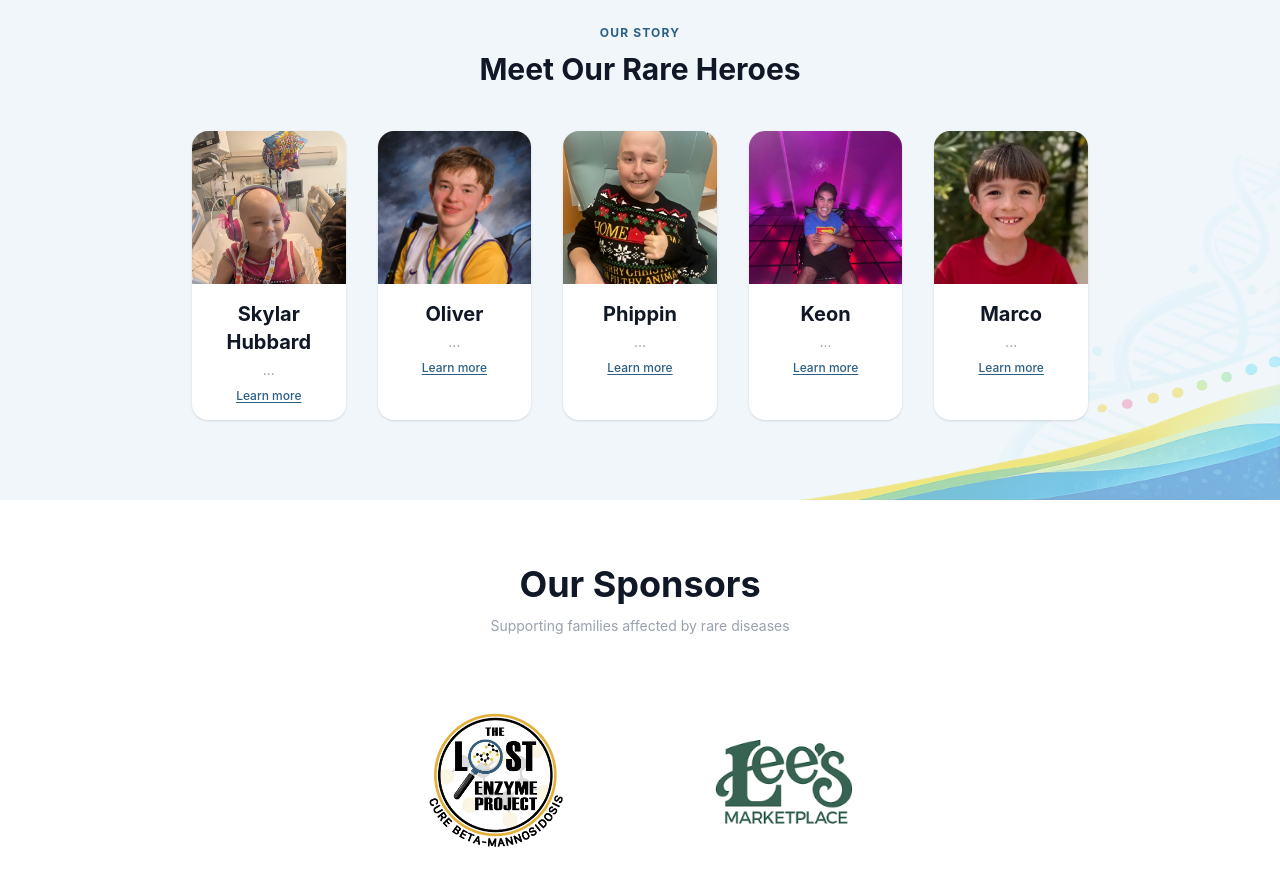
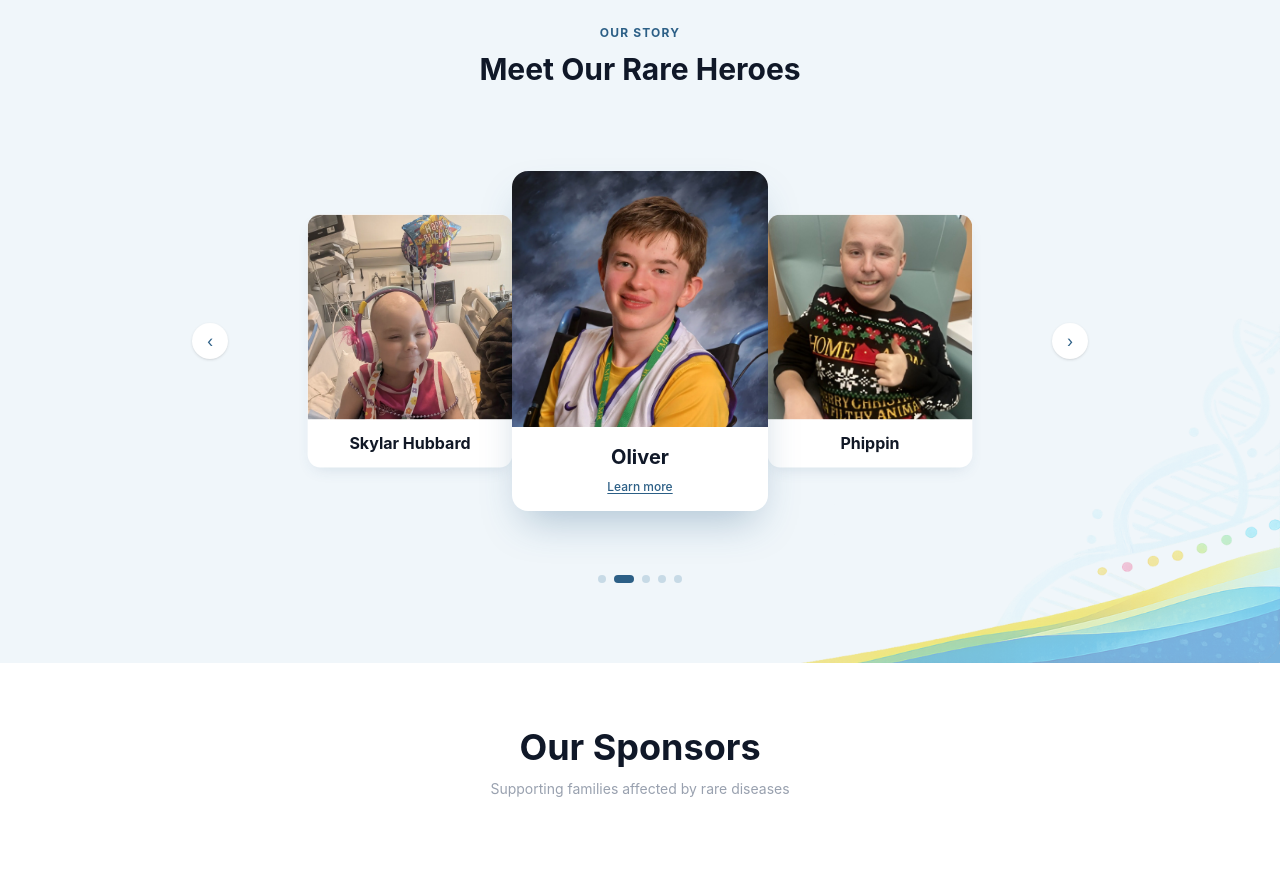
Before and after one commit to inwang123/rarediseaseweb, a React (Vite) app: page / in a window 1280 px wide. Shown: the part 1940-2815 px from the top of the page. Built offline with nearby package versions, Linux system fonts and the light colour scheme.

Commit message:
Added carousel to main page

```diff
--- a/src/components/Story.jsx
+++ b/src/components/Story.jsx
@@ -1,4 +1,4 @@
-import { useState } from "react";
+import { useState, useEffect, useRef, useCallback } from "react";
 
 const patients = [
   {
@@ -28,8 +28,89 @@ const patients = [
   }
 ];
 
+const AUTO_SCROLL_MS = 4500;
+const WHEEL_COOLDOWN_MS = 600;
+
+// Shortest signed distance from `index` to `center` around a circle of size `length`
+function circularOffset(index, center, length) {
+  let diff = index - center;
+  if (diff > length / 2) diff -= length;
+  if (diff < -length / 2) diff += length;
+  return diff;
+}
+
 export default function Story() {
   const [selected, setSelected] = useState(null);
+  const [current, setCurrent] = useState(0);
+  const [modalOpen, setModalOpen] = useState(false);
+
+  const autoScrollRef = useRef(null);
+  const lastWheelRef = useRef(0);
+  const trackRef = useRef(null);
+
+  const length = patients.length;
+
+  const goTo = useCallback(
+    (index) => {
+      setCurrent(((index % length) + length) % length);
+    },
+    [length]
+  );
+
+  const next = useCallback(() => goTo(current + 1), [current, goTo]);
+  const prev = useCallback(() => goTo(current - 1), [current, goTo]);
+
+  // Auto-scroll every few seconds, paused while the bio modal is open
+  useEffect(() => {
+    if (modalOpen) return;
+    autoScrollRef.current = setInterval(() => {
+      setCurrent((c) => (c + 1) % length);
+    }, AUTO_SCROLL_MS);
+    return () => clearInterval(autoScrollRef.current);
+  }, [modalOpen, length]);
+
+  const resetAutoScroll = useCallback(() => {
+    clearInterval(autoScrollRef.current);
+    if (modalOpen) return;
+    autoScrollRef.current = setInterval(() => {
+      setCurrent((c) => (c + 1) % length);
+    }, AUTO_SCROLL_MS);
+  }, [modalOpen, length]);
+
+  const handleWheel = useCallback(
+    (e) => {
+      e.preventDefault();
+      const now = Date.now();
+      if (now - lastWheelRef.current < WHEEL_COOLDOWN_MS) return;
+      lastWheelRef.current = now;
+
+      if (e.deltaY > 5 || e.deltaX > 5) {
+        next();
+        resetAutoScroll();
+      } else if (e.deltaY < -5 || e.deltaX < -5) {
+        prev();
+        resetAutoScroll();
+      }
+    },
+    [next, prev, resetAutoScroll]
+  );
+
+  useEffect(() => {
+    const node = trackRef.current;
+    if (!node) return;
+    node.addEventListener("wheel", handleWheel, { passive: false });
+    return () => node.removeEventListener("wheel", handleWheel);
+  }, [handleWheel]);
+
+  const openBio = (p) => {
+    setSelected(p);
+    setModalOpen(true);
+  };
+
+  const closeBio = () => {
+    setSelected(null);
+    setModalOpen(false);
+  };
 
   return (
     <div
@@ -58,32 +139,119 @@ export default function Story() {
           </h2>
         </div>
 
-        {/* Patient Cards */}
-        <div className="flex flex-col sm:flex-row gap-8 justify-center w-full">
-          {patients.map((p) => (
+        {/* Carousel */}
+        <div className="w-full flex flex-col items-center gap-6">
+          <div className="flex items-center gap-2 md:gap-6 w-full justify-center">
+            <button
+              onClick={() => {
+                prev();
+                resetAutoScroll();
+              }}
+              aria-label="Previous hero"
+              className="hidden sm:flex items-center justify-center w-9 h-9 rounded-full bg-white shadow-sm text-[#2c5f86] hover:bg-[#e9f2f8] transition-colors shrink-0"
+            >
+              ‹
+            </button>
+
+            <div
+              ref={trackRef}
+              className="relative w-full max-w-3xl mx-auto"
+              style={{ height: "420px", touchAction: "pan-y" }}
+            >
+              {patients.map((p, i) => {
+                const offset = circularOffset(i, current, length);
+                const abs = Math.abs(offset);
+
+                // Only render the center card and its immediate neighbors
+                if (abs > 1) return null;
+
+                const isCenter = offset === 0;
+                const scale = isCenter ? 1 : 0.8;
+                const translateX = offset * 230;
+                const opacity = 1;
+                const zIndex = isCenter ? 30 : 10;
+
+                return (
                   <div
                     key={p.name}
-              className="flex flex-col items-center text-center bg-white rounded-2xl shadow-sm overflow-hidden w-full max-w-xs mx-auto"
+                    className="absolute top-1/2 left-1/2 flex flex-col items-center text-center bg-white rounded-2xl overflow-hidden w-64"
+                    style={{
+                      transform: `translate(-50%, -50%) translateX(${translateX}px) scale(${scale})`,
+                      opacity,
+                      zIndex,
+                      boxShadow: isCenter
+                        ? "0 20px 40px -12px rgba(44, 95, 134, 0.35)"
+                        : "0 8px 20px -8px rgba(44, 95, 134, 0.18)",
+                      filter: isCenter ? "none" : "saturate(0.85)",
+                      transition:
+                        "transform 0.5s cubic-bezier(0.22, 1, 0.36, 1), opacity 0.5s ease, box-shadow 0.5s ease, filter 0.5s ease",
+                      cursor: isCenter ? "default" : "pointer",
+                    }}
+                    onClick={() => {
+                      if (!isCenter) {
+                        goTo(i);
+                        resetAutoScroll();
+                      }
+                    }}
                   >
                     <div className="w-full aspect-square overflow-hidden">
                       <img
                         src={p.img}
                         alt={p.name}
                         className="w-full h-full object-cover object-top"
+                        draggable={false}
                       />
                     </div>
                     <div className="p-4 flex flex-col items-center gap-1">
                       <h3 className="font-bold text-gray-900 text-xl">{p.name}</h3>
-                <p className="text-gray-400 text-sm">...</p>
+                      {isCenter && (
                         <button
-                  onClick={() => setSelected(p)}
+                          onClick={(e) => {
+                            e.stopPropagation();
+                            openBio(p);
+                          }}
                           className="mt-1 text-xs text-[#2c5f86] font-medium underline underline-offset-2"
                         >
                           Learn more
                         </button>
+                      )}
                     </div>
                   </div>
+                );
+              })}
+            </div>
+
+            <button
+              onClick={() => {
+                next();
+                resetAutoScroll();
+              }}
+              aria-label="Next hero"
+              className="hidden sm:flex items-center justify-center w-9 h-9 rounded-full bg-white shadow-sm text-[#2c5f86] hover:bg-[#e9f2f8] transition-colors shrink-0"
+            >
+              ›
+            </button>
+          </div>
+
+          {/* Dots */}
+          <div className="flex items-center gap-2">
+            {patients.map((p, i) => (
+              <button
+                key={p.name}
+                onClick={() => {
+                  goTo(i);
+                  resetAutoScroll();
+                }}
+                aria-label={`Go to ${p.name}`}
+                className="rounded-full transition-all"
+                style={{
+                  width: i === current ? "20px" : "8px",
+                  height: "8px",
+                  backgroundColor: i === current ? "#2c5f86" : "#c7dae6",
+                }}
+              />
             ))}
+          </div>
         </div>
       </section>
 
@@ -91,14 +259,14 @@ export default function Story() {
       {selected && (
         <div
           className="fixed inset-0 bg-black/50 z-50 flex items-center justify-center px-4"
-          onClick={() => setSelected(null)}
+          onClick={closeBio}
         >
           <div
             className="bg-white rounded-2xl shadow-xl max-w-md w-full overflow-y-auto max-h-[80vh] relative"
             onClick={(e) => e.stopPropagation()}
           >
             <button
-              onClick={() => setSelected(null)}
+              onClick={closeBio}
               className="absolute top-3 right-3 z-10 bg-white/80 backdrop-blur-sm rounded-full w-8 h-8 flex items-center justify-center text-gray-600 hover:text-gray-900 hover:bg-white shadow-sm transition-all"
             >
               ✕
```
Lines whose indentation alone changed are shown as unchanged.
